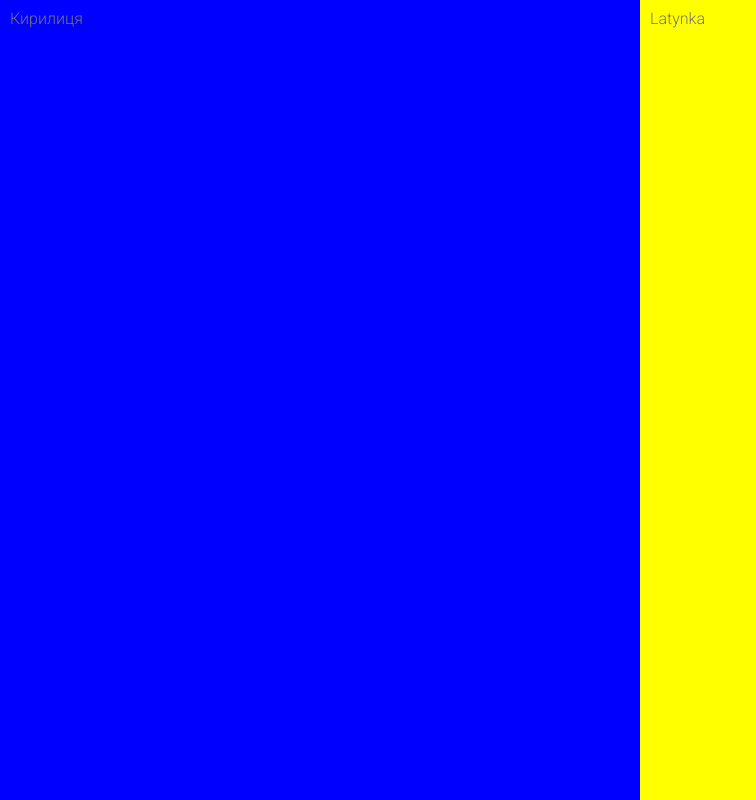
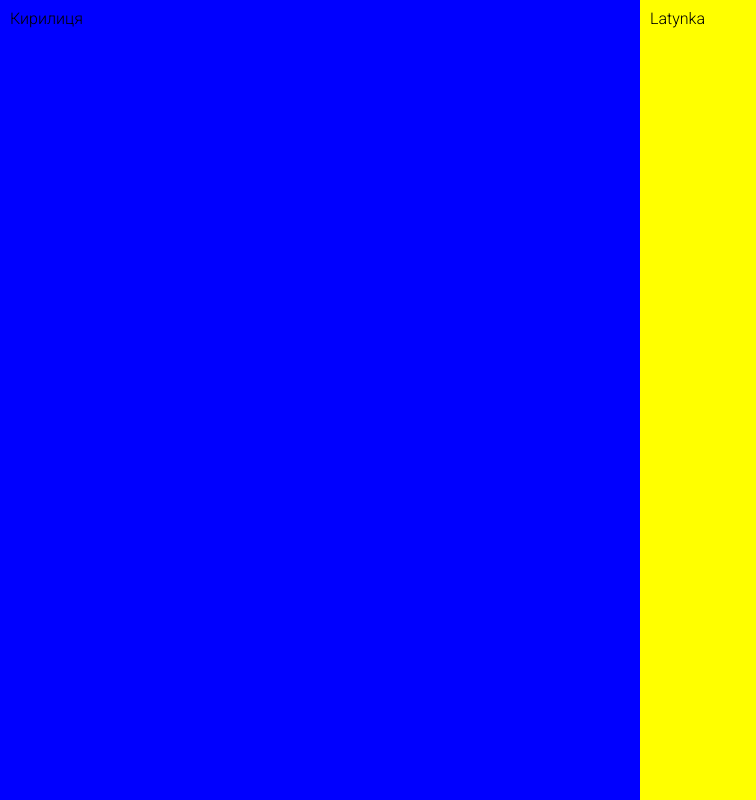
Before and after one commit to maxt86/UKLAD, a plain HTML site: page src/trans/index.html in a window 1280 px wide. Shown: the whole page, without its empty margins (0-756 px from the left). Drawn offline with nearby package versions, Linux system fonts and the light colour scheme.

Commit message:
Fix placeholder color

```diff
--- a/src/trans/css/style.css
+++ b/src/trans/css/style.css
@@ -22,6 +22,10 @@ html {
   resize: none;
   font-family: 'Roboto', sans-serif;
   font-size: 1.6rem;
+}
+
+.textarea::placeholder {
+  color: black;
 }
 
 .cyrillic {
```
